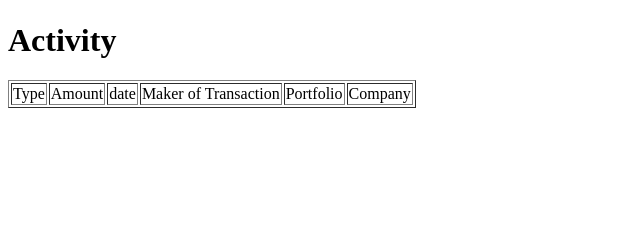
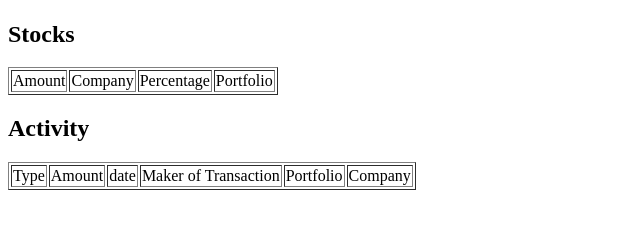
Before and after one commit to zinglax/cmsc424Site, a Django app: template cmsc424Site/templates/nav/portfolio.html in a window 1280 px wide. Shown: the part 178-418 px from the top of the page, without its empty margins (0-640 px from the left). Run offline with Django 3.2, Linux system fonts and the light colour scheme; the template is opened without the code that fills it, so the values that code supplies are empty.

Commit message:
working on buy, updated portfolio page with stocks that they own

```diff
--- a/cmsc424Site/templates/nav/portfolio.html
+++ b/cmsc424Site/templates/nav/portfolio.html
@@ -7,7 +7,16 @@
 <h3>Networth: {{ port.networth }}</h3>
 <h3>Cash: {{ port.cash }}</h3>
 
-<h1> Activity <h1>
+<h2> Stocks </h2>
+<table border="1">
+<tr><td>Amount</td><td>Company</td><td>Percentage</td><td>Portfolio</td></tr>
+{% for item in stocks %}
+<tr>
+<td>{{ item.amount }}</td><td>{{ item.company }}</td><td>{{ item.percentage }}</td><td>{{ item.fund2 }}</td></tr>
+{% endfor %}
+</table>
+
+<h2> Activity <h2>
 <table border="1">
 
 <tr><td>Type</td><td>Amount</td><td>date</td><td>Maker of Transaction</td><td>Portfolio</td><td>Company</td></tr>
--- a/dataloader/investment_manager.py
+++ b/dataloader/investment_manager.py
@@ -88,9 +88,12 @@ def buy(row):
 
 
     # Checking funds
-    if cash >= act.amount:
+    if cash >= float(act.amount):
       stake.save()
       act.save()
+      buying_port.cash = cash - int(act.amount)
+      buying_port.save()
+      print "## BUY TRANSACTION COMPLETED"
     else:
       print "### INSUFFICIENT FUNDS: TRANSACTION NOT COMPLETED"
 
--- a/dataloader/views.py
+++ b/dataloader/views.py
@@ -120,13 +120,15 @@ def port_indi_page(request, port_indi):
   activities = Activity.objects.filter(port_indi1=pi).values()
   activities2 = Activity.objects.filter(port_indi2=pi).values()
 
+  stocks = StakeHold.objects.filter(fund=pi)
+
   results = list(chain(activities,activities2))
 
 
 
 
 
-  return render_to_response("nav/portfolio.html", {'port':pi, 'activities':results})
+  return render_to_response("nav/portfolio.html", {'port':pi, 'activities':results, 'stocks':stocks})
 
 def company(request, company):
   comp = Company.objects.get(ticker=company)
```
Also changed, not shown: 3 other files.
